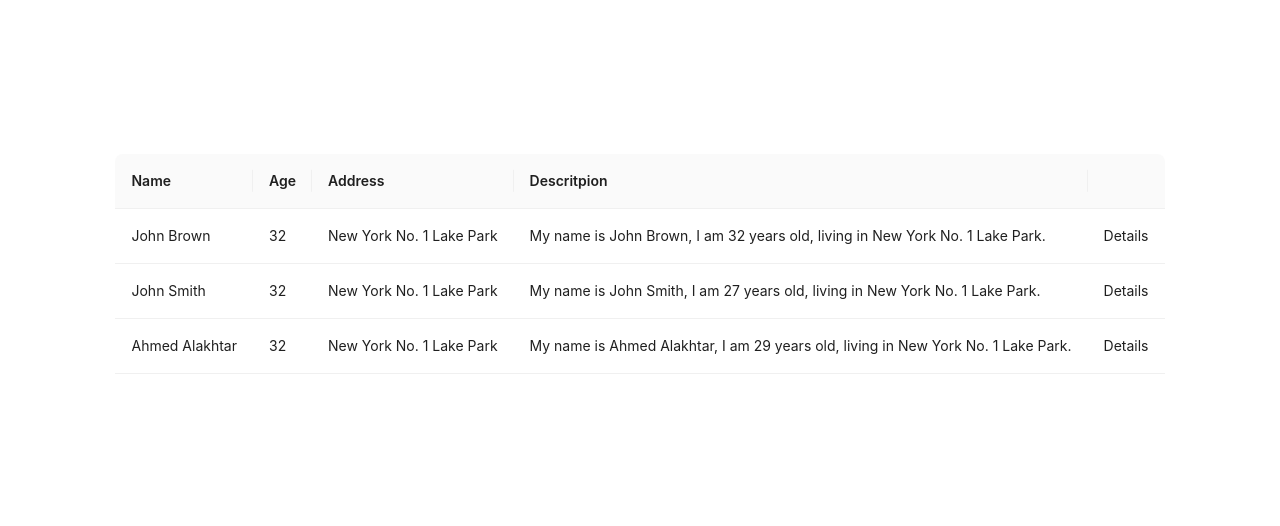
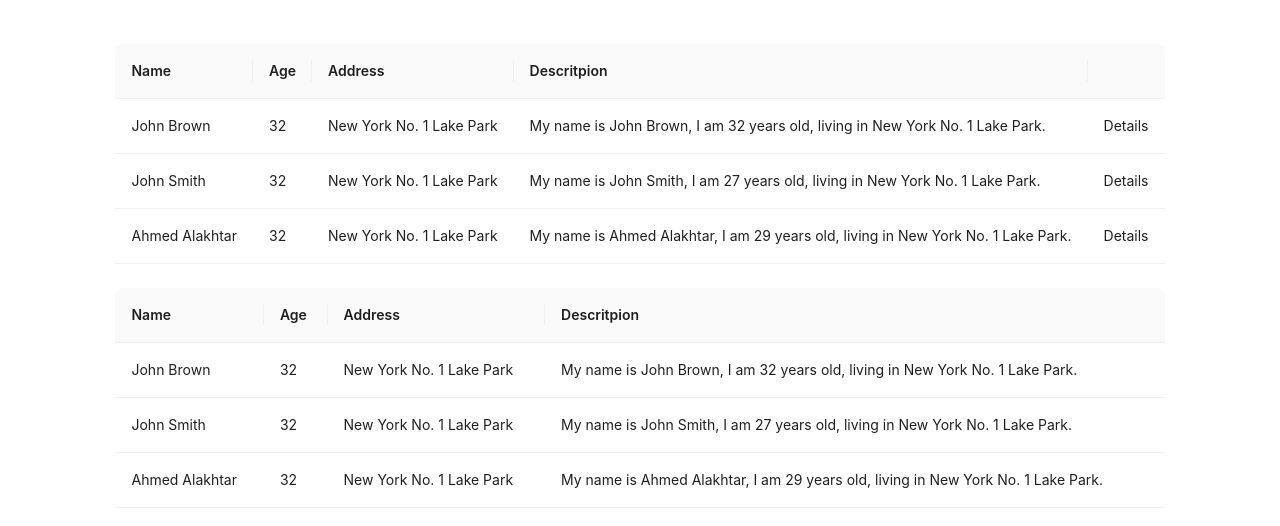
Before and after one commit to Muqorrobin22/antd-custom-expandable, a Next.js app: page / in a window 1280 px wide. Shown: the part 124-650 px from the top of the page. Built offline with nearby package versions, Linux system fonts and the light colour scheme.

Commit message:
Table: Create base table

```diff
--- a/app/page.tsx
+++ b/app/page.tsx
@@ -97,6 +97,17 @@ export default function Home() {
     );
   };
 
+  const columnsNewTable: TableColumnsType<DataType> = [
+    {
+      title: "Name",
+      dataIndex: "name",
+      key: "name",
+    },
+    { title: "Age", dataIndex: "age", key: "age" },
+    { title: "Address", dataIndex: "address", key: "address" },
+    { title: "Descritpion", dataIndex: "description", key: "description" },
+  ];
+
   return (
     <div className="flex items-center justify-center h-[100vh]">
       {/* Code here */}
@@ -121,7 +132,13 @@ export default function Home() {
         />
 
         {/* Code here PART II */}
-        <div className="mt-6"></div>
+        <div className="mt-6">
+          <Table<DataType>
+            columns={columnsNewTable}
+            dataSource={data}
+            pagination={false}
+          />
+        </div>
       </div>
     </div>
   );
```
